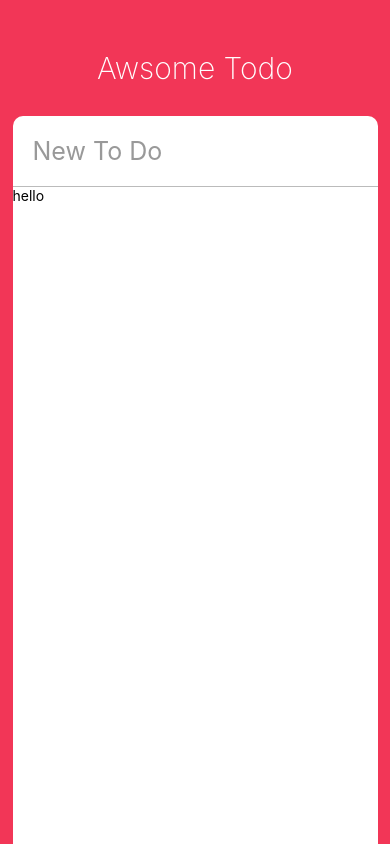
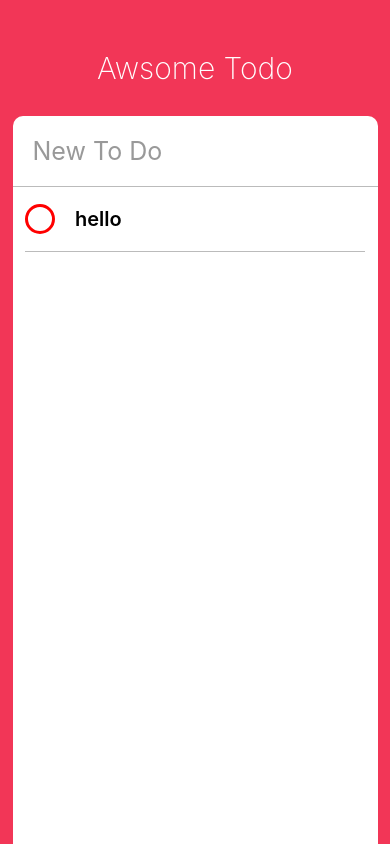
Before and after one commit to ItsNED/todo-app, a React Native app: screen / in a window 390 px wide. Built offline with nearby package versions, Linux system fonts and the light colour scheme.

Commit message:
UI part.3 - Todo Component ing.

```diff
--- a/App.js
+++ b/App.js
@@ -15,7 +15,7 @@ export default function App() {
           value={todo} onChangeText={(text) => setTodo(text)}
           placeholderTextColor={"#999"} returnKeytype={"done"}
           autoCorrect={false} />
-        <ScrollView>
+        <ScrollView contentContainerStyle={styles.toDos}>
           <ToDo />
         </ScrollView>
       </View>
@@ -62,5 +62,8 @@ const styles = StyleSheet.create({
     borderBottomColor: "#bbb",
     borderBottomWidth: 1,
     fontSize: 25
+  },
+  toDos: {
+    alignItems: "center"
   }
 });
--- a/ToDo.js
+++ b/ToDo.js
@@ -1,14 +1,42 @@
 import React, { useState } from 'react';
-import { StyleSheet, View, Text, TouchableOpacity } from 'react-native';
+import { StyleSheet, View, Text, TouchableOpacity, Dimensions } from 'react-native';
+
+const { height, width } = Dimensions.get("window")
 
 export default function ToDo() {
+
+    const [isEditing, setIsEditing] = useState(false);
+    const [isComplete, setIsComplete] = useState(false);
+
     return (
-        <View>
-            <Text>hello</Text>
-        </View>
+        <View style={styles.container}>
+            <TouchableOpacity onPress={() => { setIsComplete(!isComplete) }}>
+                <View style={styles.circle}></View>
+            </TouchableOpacity>
+            <Text style={styles.text}>hello</Text>
+        </View >
     );
 }
 
 const styles = StyleSheet.create({
-
-})
+    container: {
+        width: width - 50,
+        borderBottomColor: "#bbb",
+        borderBottomWidth: StyleSheet.hairlineWidth,
+        flexDirection: "row",
+        alignItems: "center"
+    },
+    circle: {
+        width: 30,
+        height: 30,
+        borderRadius: 15,
+        borderColor: "red",
+        borderWidth: 3,
+        marginRight: 20
+    },
+    text: {
+        fontWeight: "600",
+        fontSize: 20,
+        marginVertical: 20
+    }
+});
```
